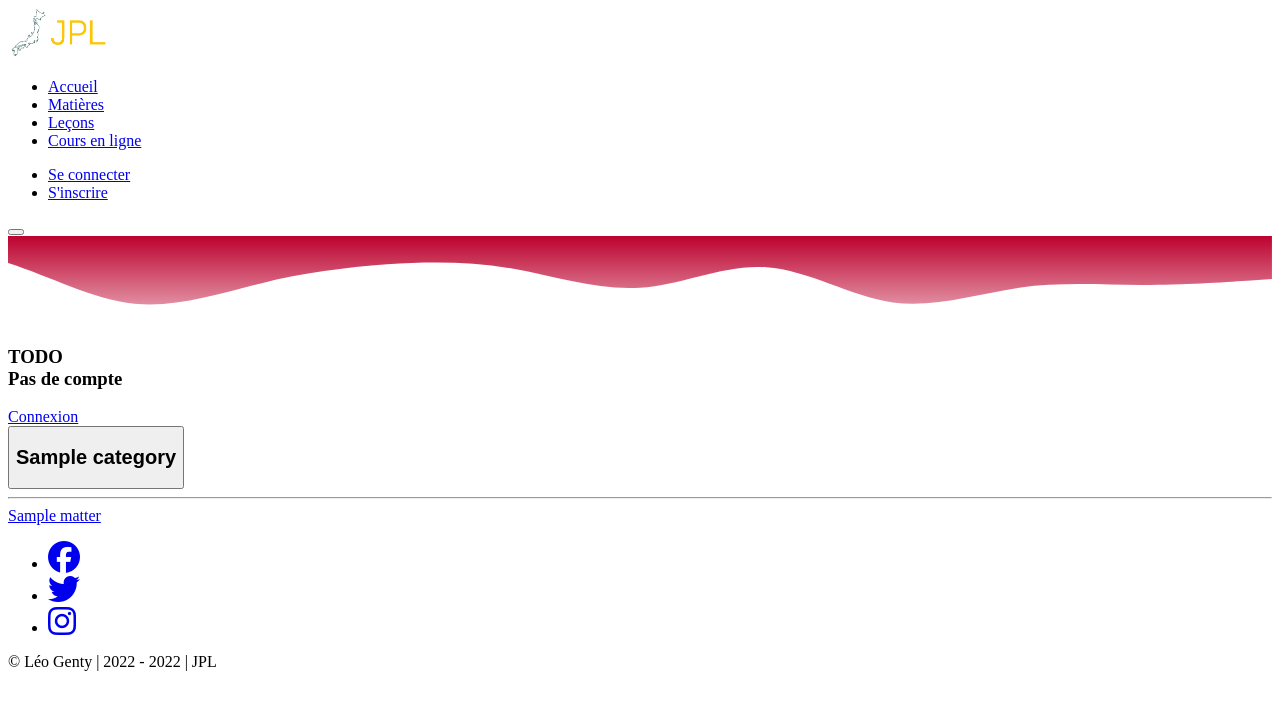
After one commit to leogenty/DWWM, a Symfony app: template templates/front/pages/matter/index.html.twig in a window 1280 px wide. The commit adds this page. Shown: the top 710 px of the page. Run offline with Twig, Linux system fonts and the light colour scheme; the template is opened without the code that fills it: most values are stand-ins (such as "Sample title", 1, 10 or a date in 2020); some libraries are stand-ins or nearby versions.

Commit message:
add matter page (index, sass, js, controller, navbar link). matter page displays list of categories with matters in each category.
Signed-off-by: leogenty <l.genty@cs2i-bourgogne.com>

```diff
--- a/src/Controller/App/OnlineLessonController.php
+++ b/src/Controller/App/OnlineLessonController.php
@@ -13,7 +13,7 @@ class OnlineLessonController extends AbstractController
     public function index(OnlineLessonRepository $onlineLessonRepository): Response
     {
         return $this->render('app/pages/online-lessons/index.html.twig', [
-            'onlineLesson' => $onlineLessonRepository->findAll(),
+            'onlineLessons' => $onlineLessonRepository->findAll(),
         ]);
     }
 }
--- a/templates/app/pages/online-lessons/index.html.twig
+++ b/templates/app/pages/online-lessons/index.html.twig
@@ -12,7 +12,7 @@
     <h1 class="text-warning">Liste des cours en ligne disponible</h1>
 
     <div class="row row-cols-1 row-cols-md-2 row-cols-lg-3 g-4">
-        {% for row in onlineLesson %}
+        {% for row in onlineLessons %}
         <div class="col">
             <div class="card text-bg-light mb-3">
                 <div class="card-body">
--- a/templates/common/components/_navbar.html.twig
+++ b/templates/common/components/_navbar.html.twig
@@ -5,6 +5,9 @@
             <ul class="navbar-nav mx-auto mb-2 mb-lg-0">
                 <li class="nav-item">
                     <a class="nav-link {% if app.request.get('_route') == 'front_home' %}active{% endif %}" {% if app.request.get('_route') == 'front_home' %}aria-current="page"{% endif%}href="{{ path('front_home') }}">Accueil</a>
+                </li>
+                <li class="nav-item">
+                    <a class="nav-link {% if app.request.get('_route') == 'front_matter' %}active{% endif %}" {% if app.request.get('_route') == 'front_matter' %}aria-current="page"{% endif%}href="{{ path('front_matter') }}">Matières</a>
                 </li>
                 <li class="nav-item">
                     <a class="nav-link {% if app.request.get('_route') == 'app_lessons' %}active{% endif %}" {% if app.request.get('_route') == 'app_lessons' %}aria-current="page"{% endif%}href="{{ path('app_lessons') }}">Leçons</a>
--- /dev/null
+++ b/templates/front/pages/matter/index.html.twig
@@ -0,0 +1,68 @@
+{% extends 'base.html.twig' %}
+
+{% block stylesheets %}
+    {{ encore_entry_link_tags('front_pages_matter') }}
+{% endblock %}
+
+{% block javascripts %}
+    {{ encore_entry_script_tags('front_pages_matter') }}
+{% endblock %}
+
+{% block body %}
+    {% if app.user %}
+        <h2>Bienvenue {{ app.user.name }} !</h2>
+    {% else %}
+        <div class="row mb-3">
+            <div class="col text-center">
+                <h3>TODO <br>Pas de compte</h3>
+                <a class="btn btn-warning btn-lg" href="{{ path('app_login') }}">Connexion</a>
+            </div>
+        </div>
+    {% endif %}
+
+    {#
+    <div class="row row-cols-1 row-cols-lg-2 gx-5">
+        {% for category in categories %}
+            <div class="col">
+                <div class="card text-bg-light mb-3">
+                    <div class="card-header">
+                        <h2>{{ category.name }}</h2>
+                    </div>
+                    {% for matter in matters|sort((a, b) => a.name <=> b.name) %}
+                        {% if matter.category == category.name %}
+                        <ul class="list-group list-group-flush">
+                            <li class="list-group-item fs-4">{{ matter.name }}</li>
+                        </ul>
+                        {% endif %}
+                    {% endfor %}
+                </div>
+            </div>
+        {% endfor %}
+    </div>
+    #}
+
+    <div class="row row-cols-1 row-cols-md-2 row-cols-lg-3 gx-5">
+        {% for category in categories %}
+            <div class="accordion mb-3" id="accordionDescription{{ category.id }}">
+                <div class="accordion-item">
+                    <button class="accordion-button" type="button" data-bs-toggle="collapse" data-bs-target="#id{{ category.id }}" aria-expanded="true" aria-controls="id{{ category.id }}">
+                        <h2 class="accordion-header">
+                            {{ category.name }}
+                        </h2>
+                    </button>
+                    {% for matter in matters|sort((a, b) => a.name <=> b.name) %}
+                        {% if matter.category == category.name %}
+                        <div id="id{{ category.id }}" class="accordion-collapse collapse show" data-bs-parent="#accordionDescription{{ category.id }}">
+                            <hr class="m-0">
+                            <a class="list-group-item py-2 px-4 fs-4" href="{{ path('app_lessons') }}">
+                                {{ matter.name }}
+                            </a>
+                        </div>
+                        {% endif %}
+                    {% endfor %}
+                </div>
+            </div>
+        {% endfor %}
+    </div>
+
+{% endblock %}
--- a/webpack.config.js
+++ b/webpack.config.js
@@ -25,6 +25,7 @@ Encore
     .addEntry('app_pages_profile', './assets/javascripts/app/pages/profile/index.js')
 
     .addEntry('front_pages_home', './assets/javascripts/front/pages/home/index.js')
+    .addEntry('front_pages_matter', './assets/javascripts/front/pages/matter/index.js')
 
     .addEntry('security_pages_login', './assets/javascripts/security/pages/login/index.js')
     .addEntry('security_pages_register', './assets/javascripts/security/pages/register/index.js')
```
Also changed, not shown: assets/javascripts/front/pages/matter/index.js (added, +13 -0 lines), assets/styles/front/pages/matter/index.scss (added, +63 -0 lines), src/Controller/MatterController.php (added, +21 -0 lines).
